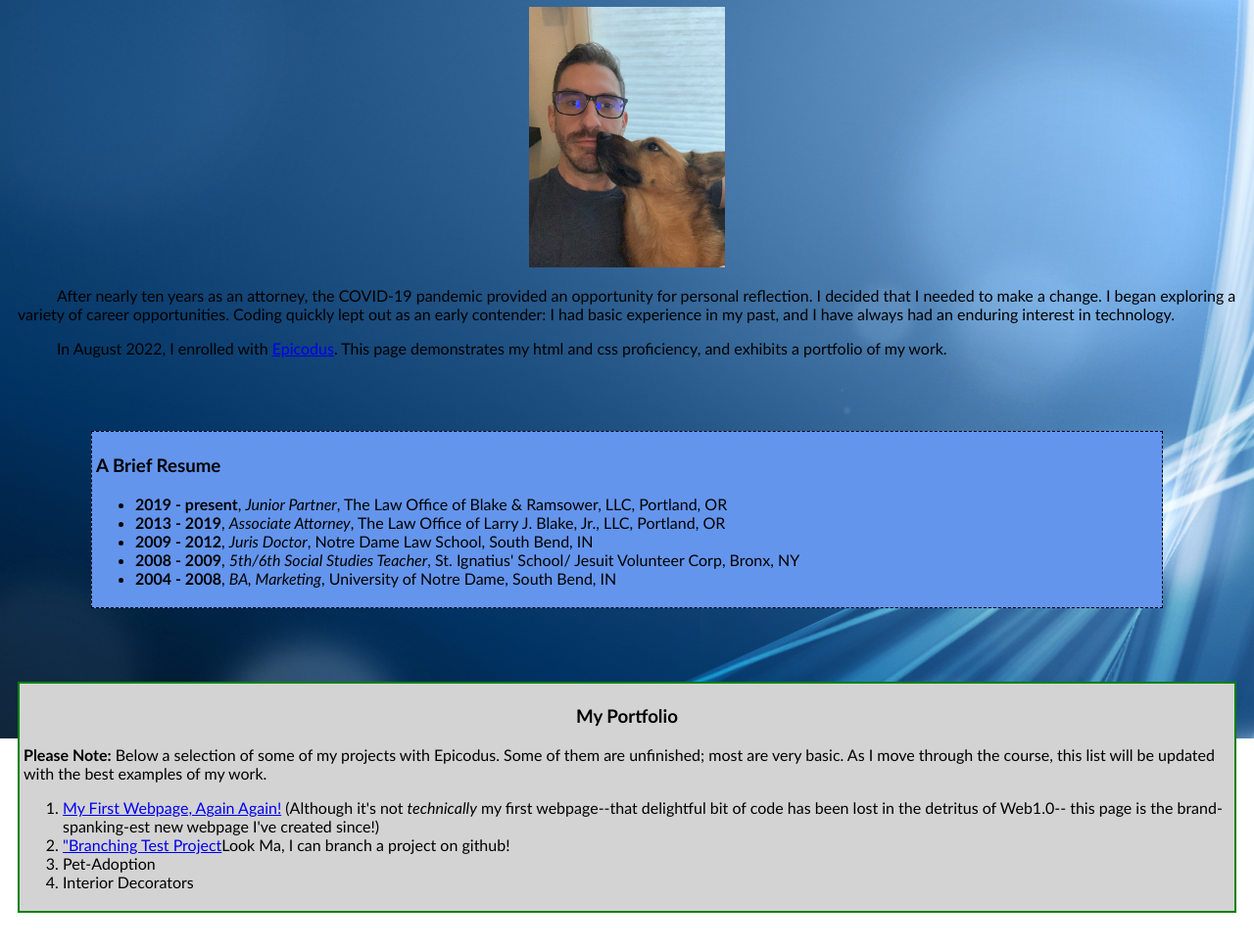
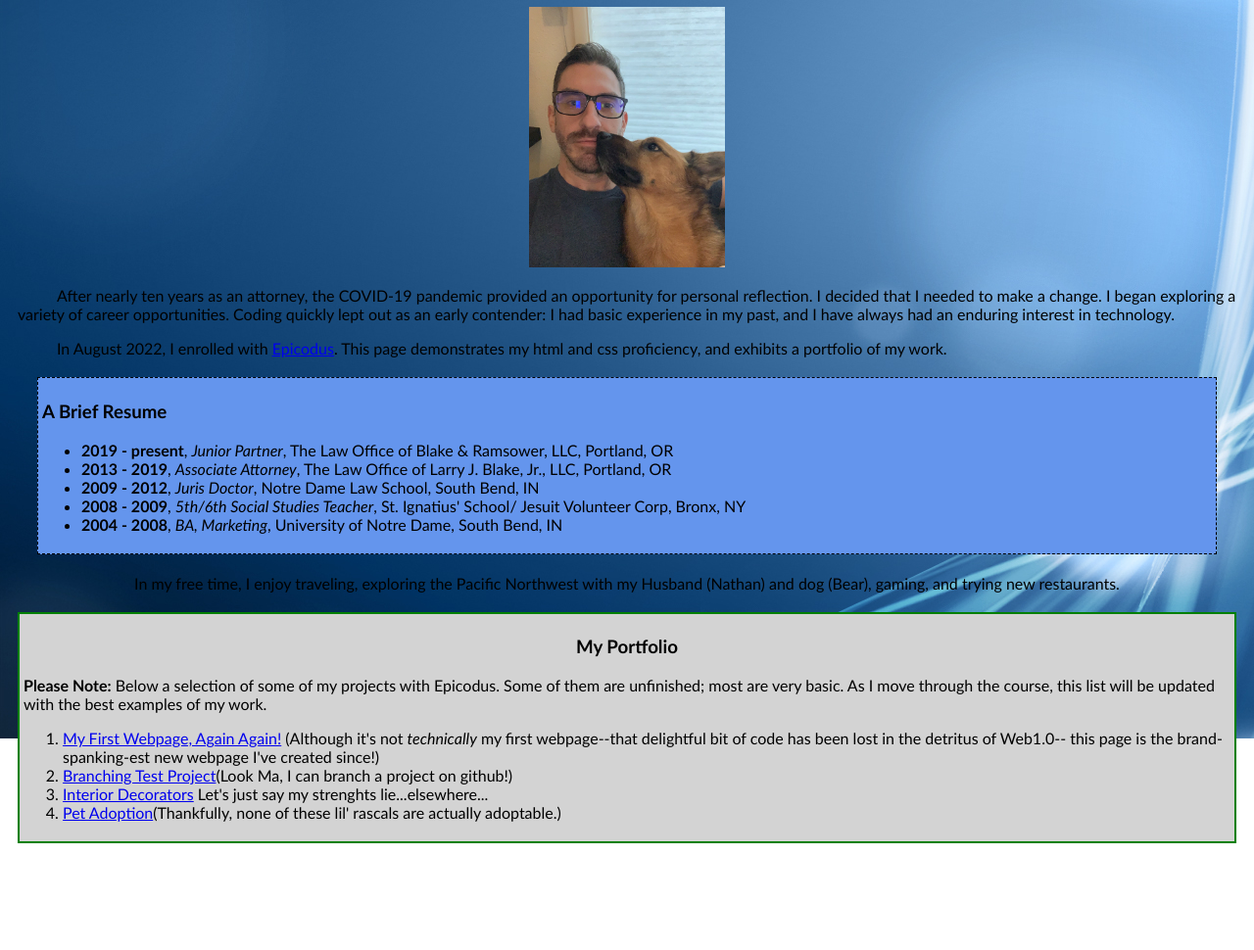
Before and after one commit to gramsower/Portfolio-landing, a plain HTML site: page index.html in a window 1280 px wide. Shown: the part 296-1266 px from the top of the page at 98% size. After the commit the page ends 1195 px from the top, so only its background shows below. Drawn offline with Linux system fonts and the light colour scheme; files whose address does not match are found by name.

Commit message:
add interests and activities; finish list of current projects; continue refining organization and layout.

```diff
--- a/css/styles.css
+++ b/css/styles.css
@@ -20,12 +20,11 @@ body {
     text-indent: 40px;
   }
 .resume {
-  margin: 75px;
+  margin: 20px;
   border: dashed 1px black;
   background-color: cornflowerblue;
   padding: 4px;
   text-align: left;
-
 }
 h1 {
   color: darkblue;
--- a/index.html
+++ b/index.html
@@ -18,7 +18,7 @@
     <div class="about-me">
       <p>
         After nearly ten years as an attorney, the COVID-19 pandemic provided an opportunity for personal reflection.  I decided that I needed to make a change. I began exploring a variety of career opportunities.  Coding quickly lept out as an early contender: I had basic experience in my past, and I have always had an enduring interest in technology.</p>
-      <p>In August 2022, I enrolled with <a href="https://www.Epicodus.com" alt="a link to Epicodus' main webpage.">Epicodus</a>. This page demonstrates my html and css proficiency, and exhibits a portfolio of my work.</p>
+      <p>In August 2022, I enrolled with <a href="https://www.Epicodus.com">Epicodus</a>. This page demonstrates my html and css proficiency, and exhibits a portfolio of my work.</p>
     </div>
     <div class="resume">
       <h3>A <strong>Brief</strong> Resume</h3>
@@ -30,15 +30,17 @@
           <li><span style="font-weight:bold">2004 - 2008</span>, <em>BA, Marketing</em>, University of Notre Dame, South Bend, IN</li>
         </ul>
     </div>
+    <p>In my free time, I enjoy traveling, exploring the Pacific Northwest with my Husband (Nathan) and dog (Bear), gaming, and trying new restaurants.</p>
+
     <div class="list">
       <h3 class="portfolio-heading">My Portfolio</h3>
       <p><strong>Please Note:</strong> Below a selection of some of my projects with Epicodus.  Some of them are unfinished; most are very basic.  As I move through the course, this list will be updated with the best examples of my work.</p>
         <ol>
           <li><a href="https://github.com/gramsower/my-first-webpage">My First Webpage, Again Again!</a> (Although it's not <em>technically</em> my first webpage--that delightful bit of code has been lost in the detritus of Web1.0-- this page is the brand-spanking-est new webpage I've created since!)</li>
-          <li><a href=https://github.com/gramsower/Branching-Test-Project">"Branching Test Project</a>Look Ma, I can branch a project on github!</li>
-          <li>Pet-Adoption</li>
-          <li>Interior Decorators</li>
-        </ol>
+          <li><a href="https://github.com/gramsower/Branching-Test-Project">Branching Test Project</a>(Look Ma, I can branch a project on github!)</li>
+          <li><a href="https://github.com/gramsower/decorate">Interior Decorators</a> Let's just say my strenghts lie...elsewhere...</li>
+          <li><a href="https://github.com/gramsower/Pet-Adoption">Pet Adoption</a>(Thankfully, none of these lil' rascals are actually adoptable.)</li>
+         </ol>
     </div>
   </div>
 </body>
```
